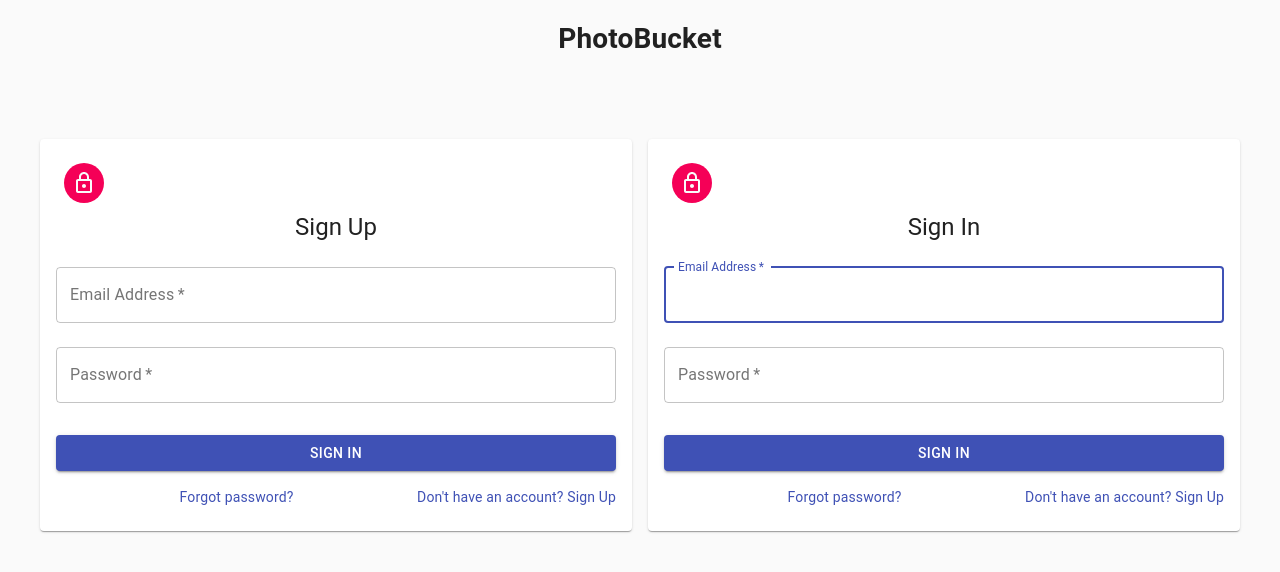
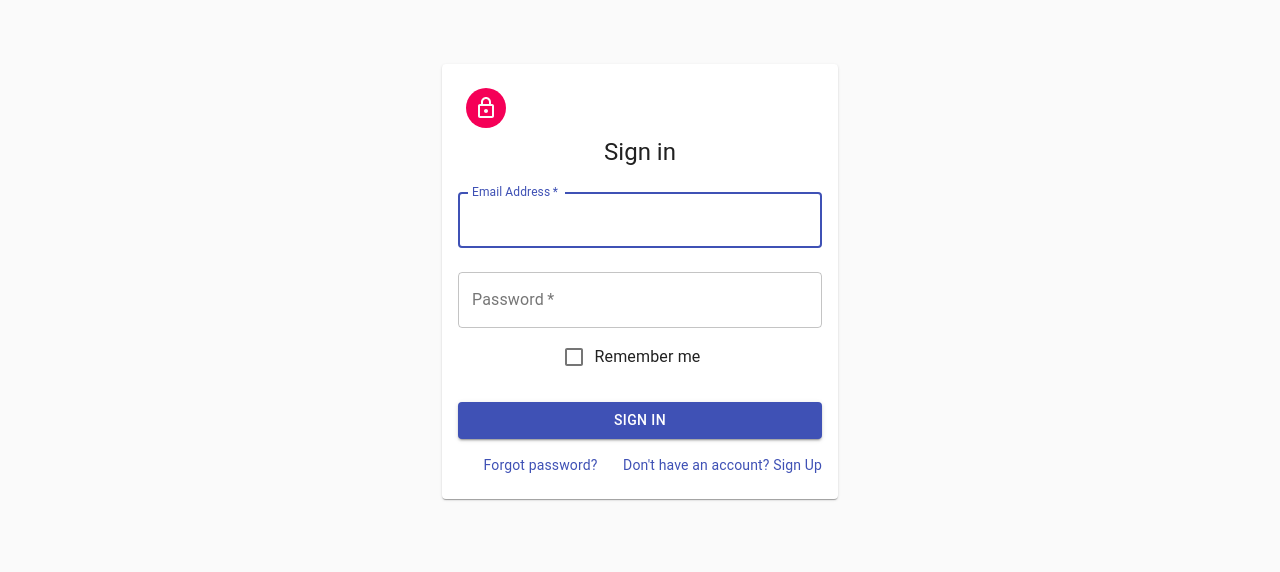
Before and after one commit to RichardGarza/photobucket, a React (Create React App) app: page / in a window 1280 px wide. Shown: the top 572 px of the page. Built offline with nearby package versions, Linux system fonts and the light colour scheme.

Commit message:
Decided to work on function before style.
This reverts commit 872cba4bcd50f302df368179cfd8bbe27ab5fa96.

```diff
--- a/src/App.js
+++ b/src/App.js
@@ -21,11 +21,9 @@
 function App() {
   const useStyles = makeStyles(theme => ({
     paper: {
-      padding: theme.spacing(2),
       marginTop: theme.spacing(8),
       display: 'flex',
-      justify: 'center',
-      flexDirection: 'row',
+      flexDirection: 'column',
       alignItems: 'center',
     },
     avatar: {
@@ -45,19 +43,16 @@
 
   return (
     <div className="App">
-      <h1>PhotoBucket</h1>
-      <Container component="main" maxWidth="lg">
+      <Container component="main" maxWidth="xs">
         <CssBaseline />
         <div className={classes.paper}>
-          <Grid container spacing={2}>
-            <Grid item xs>
-              <Card m={2} className={classes.root}>
+          <Card className={classes.root}>
             <CardContent>
               <Avatar className={classes.avatar}>
                 <LockOutlinedIcon />
               </Avatar>
               <Typography component="h1" variant="h5">
-                    Sign Up
+                Sign in
               </Typography>
               <form className={classes.form} noValidate>
                 <TextField
@@ -82,6 +77,10 @@
                   id="password"
                   autoComplete="current-password"
                 />
+                <FormControlLabel
+                  control={<Checkbox value="remember" color="primary" />}
+                  label="Remember me"
+                />
                 <Button
                   type="submit"
                   fullWidth
@@ -105,66 +104,8 @@
               </form>
             </CardContent>
           </Card>
-            </Grid>
-            <Grid item xs>
-              <Card className={classes.root}>
-                <CardContent>
-                  <Avatar className={classes.avatar}>
-                    <LockOutlinedIcon />
-                  </Avatar>
-                  <Typography component="h1" variant="h5">
-                    Sign In
-                  </Typography>
-                  <form className={classes.form} noValidate>
-                    <TextField
-                      variant="outlined"
-                      margin="normal"
-                      required
-                      fullWidth
-                      id="email"
-                      label="Email Address"
-                      name="email"
-                      autoComplete="email"
-                      autoFocus
-                    />
-                    <TextField
-                      variant="outlined"
-                      margin="normal"
-                      required
-                      fullWidth
-                      name="password"
-                      label="Password"
-                      type="password"
-                      id="password"
-                      autoComplete="current-password"
-                    />
-
-                    <Button
-                      type="submit"
-                      fullWidth
-                      variant="contained"
-                      color="primary"
-                      className={classes.submit}>
-                      Sign In
-                    </Button>
-                    <Grid container>
-                      <Grid item xs>
-                        <Link href="#" variant="body2">
-                          Forgot password?
-                        </Link>
-                      </Grid>
-                      <Grid item>
-                        <Link href="#" variant="body2">
-                          {"Don't have an account? Sign Up"}
-                        </Link>
-                      </Grid>
-                    </Grid>
-                  </form>
-                </CardContent>
-              </Card>
-            </Grid>
-          </Grid>
         </div>
+        <Box mt={8}></Box>
       </Container>
     </div>
   );
```
Lines whose indentation alone changed are shown as unchanged.
